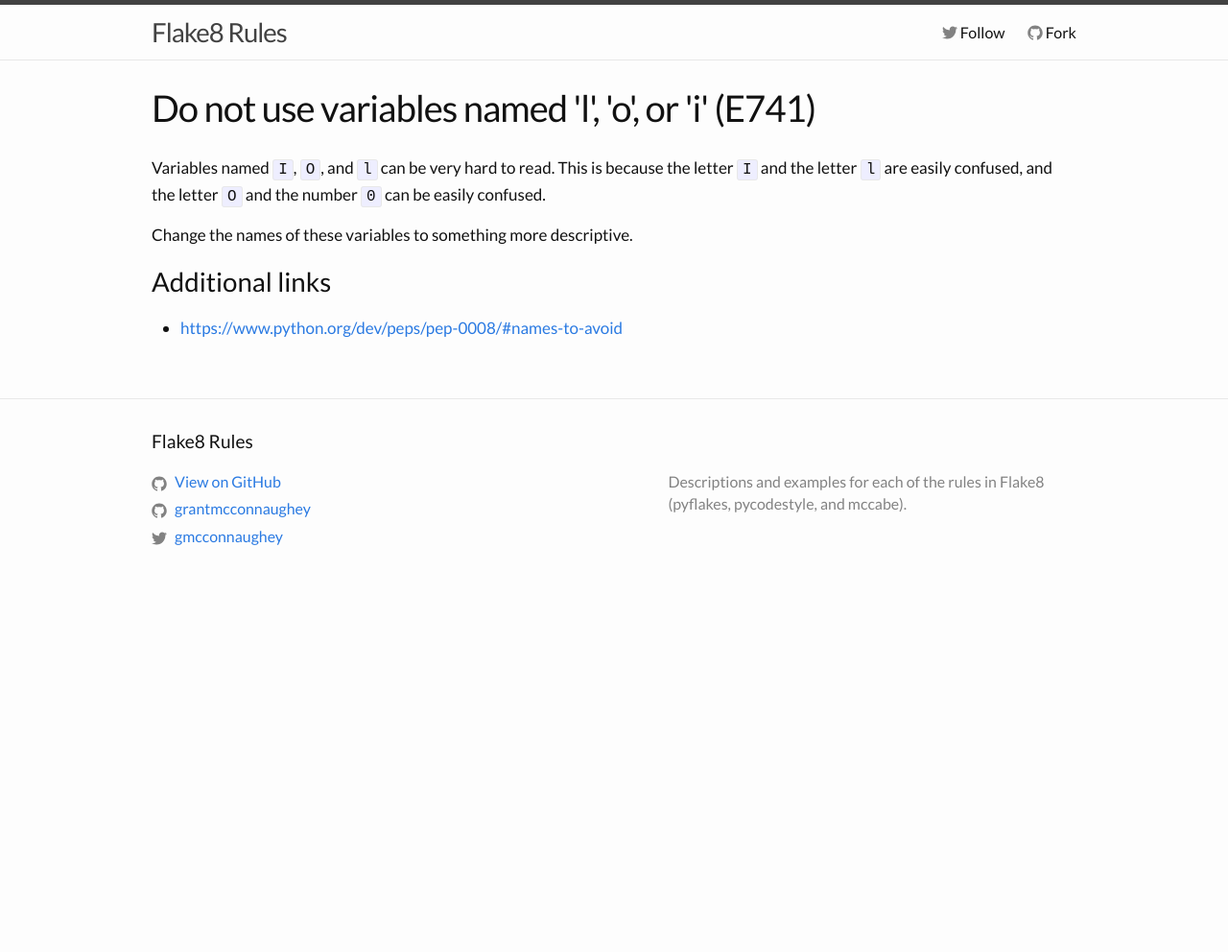
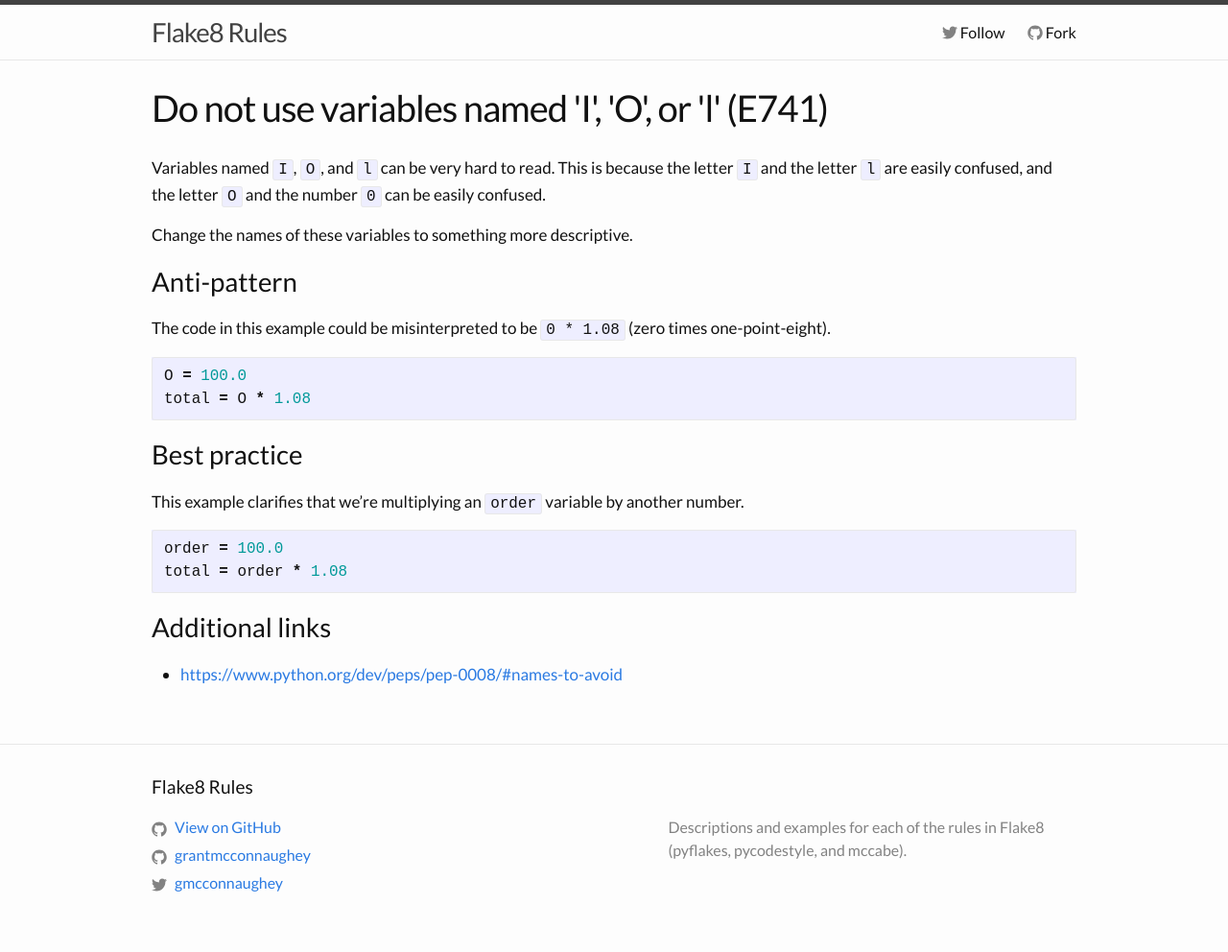
Before and after one commit to grantmcconnaughey/Flake8Rules, a Jekyll site: the page built from _rules/E741.md, in a window 1280 px wide. Shown: the whole page at 96% size. Built offline with Jekyll 4.4.1, drawn with Linux system fonts in a browser that asks for light colours; before the commit the page ends 900 px from its top, so only the background shows below that.

Commit message:
Update rules E741-E743

````diff
--- a/_rules/E741.md
+++ b/_rules/E741.md
@@ -1,7 +1,7 @@
 ---
 code: E741
-message: "Do not use variables named 'l', 'o', or 'i'"
-title: "Do not use variables named 'l', 'o', or 'i' (E741)"
+message: "Do not use variables named 'I', 'O', or 'l'"
+title: "Do not use variables named 'I', 'O', or 'l' (E741)"
 links:
   - https://www.python.org/dev/peps/pep-0008/#names-to-avoid
 ---
@@ -9,3 +9,21 @@
 Variables named `I`, `O`, and `l` can be very hard to read. This is because the letter `I` and the letter `l` are easily confused, and the letter `O` and the number `0` can be easily confused.
 
 Change the names of these variables to something more descriptive.
+
+### Anti-pattern
+
+The code in this example could be misinterpreted to be `0 * 1.08` (zero times one-point-eight).
+
+```python
+O = 100.0
+total = O * 1.08
+```
+
+### Best practice
+
+This example clarifies that we're multiplying an `order` variable by another number.
+
+```python
+order = 100.0
+total = order * 1.08
+```
````
Also changed, not shown: _rules/E742.md (+2 -2 lines), _rules/E743.md (+2 -2 lines).
